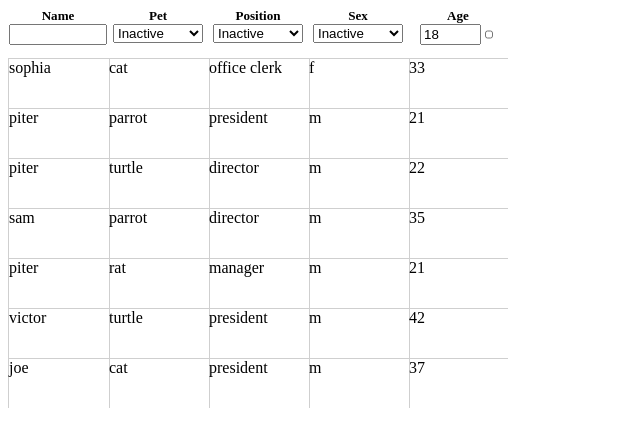
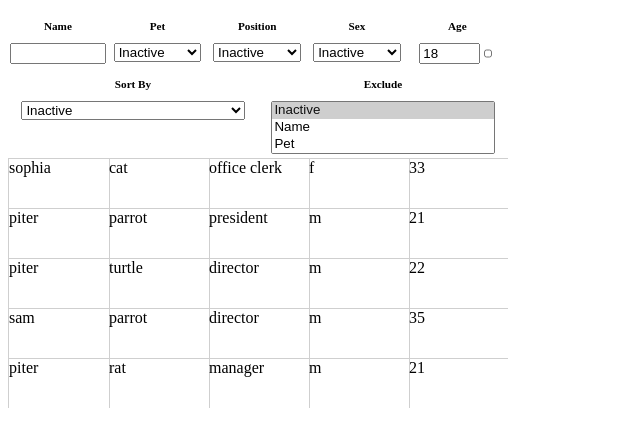
Before and after one commit to nextdesusu/angular-excel, an Angular app: page / in a window 1280 px wide. Shown: the top 446 px of the page, without its empty margins (0-640 px from the left). Built offline with nearby package versions, Linux system fonts and the light colour scheme.

Commit message:
feat: work on exclude and sort fields

```diff
--- a/src/app/select/select.component.html
+++ b/src/app/select/select.component.html
@@ -1,4 +1,8 @@
-<select (change)="onChange($event)">
+<select
+  (change)="onChange($event)"
+  [multiple]="props.type === 'multiple'"
+  [size]="props.type === 'multiple' ? 3 : 1"
+>
   <option>inactive</option>
   <option *ngFor="let opt of props.options">{{ opt }}</option>
 </select>
--- a/src/app/select/select.component.ts
+++ b/src/app/select/select.component.ts
@@ -1,5 +1,5 @@
 import { Component, Input, Output, EventEmitter } from '@angular/core';
-import { inputEvent } from "../../types";
+import { inputEvent, selectProps } from "../../types";
 
 @Component({
   selector: 'app-select',
@@ -7,20 +7,47 @@ import { inputEvent } from "../../types";
   styleUrls: ['./select.component.css']
 })
 export class SelectComponent {
-  @Input() props: {
-    id: number;
-    type: "select" | "bool";
-    options: Array<string>;
-  }
+  @Input() props: selectProps;
   @Output() onChanged = new EventEmitter<inputEvent>();
-  public query: string = "";
+  public query: string | Array<string> = "";
   public isActive: boolean = true;
   constructor() { }
+
+  *extractOptions(opts: HTMLOptionsCollection) {
+    for (let i = 0; i < opts.length; i += 1) {
+      const opt: HTMLOptionElement = opts[i];
+      yield opt;
+    }
+  }
+
   onChange(event: Event): void {
     const target = event.target as HTMLSelectElement;
-    this.query = target.value;
-    if (this.query === "inactive") this.isActive = false;
-    else this.isActive = true;
+    const { type } = this.props;
+    if (type === "multiple") {
+      const selected: Array<string> = [];
+      for (const opt of this.extractOptions(target.options)) {
+        if (opt.selected) {
+          if (opt.value === "inactive") {
+            this.isActive = false;
+            for (const optOff of this.extractOptions(target.options)) {
+              if (optOff.value !== "inactive") {
+                optOff.selected = false;
+              } else {
+                optOff.selected = true;
+              }
+            }
+            break;
+          } else {
+            selected.push(opt.value);
+          }
+        }
+      }
+      this.query = selected;
+    } else {
+      this.query = target.value;
+      if (this.query === "inactive") this.isActive = false;
+      else this.isActive = true;
+    }
     const { query, isActive, props: { id } } = this;
     this.onChanged.emit({
       id,
--- a/src/app/v-header/v-header.component.css
+++ b/src/app/v-header/v-header.component.css
@@ -19,8 +19,13 @@
   position: absolute;
 }
 
-.v-header-item {
-  font-size: .7em;
+.v-header-caption {
   text-transform: capitalize;
   text-align: center;
+  font-size: 0.7em;
 }
+
+.v-header-utility-wrapper {
+  display: grid;
+  grid-template-columns: 1fr 1fr;
+}
--- a/src/app/v-header/v-header.component.html
+++ b/src/app/v-header/v-header.component.html
@@ -1,5 +1,6 @@
 <ng-template [ngIf]="isPropsLoaded" [ngIfElse]="loading">
-  <div
+  <tr>
+    <th
       *ngFor="let field of props.items; trackBy: vHeaderTracker"
       [ngStyle]="{
         'left.px': field.id * props.cellWidth,
@@ -9,7 +10,7 @@
       [ngSwitch]="field.type"
       class="v-header-item"
     >
-    <h3>{{ field.name }}</h3>
+      <h3 class="v-header-caption">{{ field.name }}</h3>
       <app-input
         *ngSwitchCase="'text'"
         [id]="field.id"
@@ -38,7 +39,21 @@
         (onChanged)="onChange($event)"
       ></app-select>
       <p *ngSwitchDefault>error!</p>
-  </div>
+    </th>
+  </tr>
+  <tr class="v-header-utility-wrapper">
+    <th>
+      <h3 class="v-header-caption">sort by</h3>
+      <app-select [props]="sortProps"></app-select>
+    </th>
+    <th style="z-index: 10">
+      <h3 class="v-header-caption">exclude</h3>
+      <app-select
+        (onChanged)="onExcludeChange($event)"
+        [props]="excludeProps"
+      ></app-select>
+    </th>
+  </tr>
 </ng-template>
 <ng-template #loading>
   <p>Loading...</p>
--- a/src/app/v-header/v-header.component.ts
+++ b/src/app/v-header/v-header.component.ts
@@ -7,7 +7,16 @@ import {
   OnChanges,
   SimpleChanges
 } from '@angular/core';
-import { VHeaderProps, VheaderFieldDescription, VHeaderEvent, idQuery, inputEvent } from "../../types";
+import {
+  VHeaderProps,
+  VheaderFieldDescription,
+  VHeaderEvent,
+  idQuery,
+  inputEvent,
+  fieldDescription,
+  selectProps,
+  sortByType
+} from "../../types";
 
 @Component({
   selector: 'app-v-header',
@@ -20,8 +29,27 @@ export class VHeaderComponent implements OnChanges {
   @HostBinding('style.height') hostHeight;
   @HostBinding('style.width') hostWidth;
   private queries: Array<idQuery> = [];
+  private sortBy: sortByType = null;
+  private exclude: Array<number> = [];
   private propsLoaded: boolean = false;
   constructor() { }
+
+  public get sortProps(): selectProps {
+    return {
+      id: 0,
+      options: this.props.items.map((item: fieldDescription) => item.name),
+      type: "select"
+    }
+  }
+
+  public get excludeProps(): selectProps {
+    return {
+      id: 0,
+      options: this.props.items.map((item: fieldDescription) => item.name),
+      type: "multiple"
+    }
+  }
+
   ngOnChanges(changes: SimpleChanges): void {
     const {
       props
@@ -33,8 +61,27 @@ export class VHeaderComponent implements OnChanges {
       cellHeight,
       items
     } = props.currentValue;
-    this.hostHeight = `${cellHeight}px`;
+    this.hostHeight = `${cellHeight * 3}px`;
     this.hostWidth = `${cellWidth * items.length}px`;
+  }
+
+  private dispatchQuery(): void {
+    this.onQuery.emit({
+      sortByColumns: this.queries, sortBy: {
+        ascending: true,
+        id: 0,
+      },
+      exclude: []
+    });
+  }
+
+  public onSortChange(event: inputEvent): void {
+    //this.sortBy = event.query;
+  }
+
+  public onExcludeChange(event: inputEvent): void {
+    this.exclude = event.query as Array<number>;
+    console.log("exc now:", this.exclude)
   }
 
   public onChange(event: inputEvent): void {
@@ -47,7 +94,7 @@ export class VHeaderComponent implements OnChanges {
     if (isActive) {
       this.queries.push({ id, query });
     }
-    this.onQuery.emit({ sortByColumns: this.queries });
+    this.dispatchQuery();
   }
 
   public get isPropsLoaded(): boolean {
--- a/src/types.ts
+++ b/src/types.ts
@@ -29,13 +29,29 @@ export interface VHeaderProps {
 
 export interface idQuery {
   id: number;
-  query: string | number;
+  query: string | number | Array<string | number>;
 }
 
 export interface VHeaderEvent {
   sortByColumns: Array<idQuery>;
+  sortBy: {
+    ascending: boolean;
+    id: number;
+  };
+  exclude: Array<number>;
 }
 
 export interface inputEvent extends idQuery {
   isActive: boolean;
 }
+
+export interface selectProps {
+  id: number;
+  type: "select" | "bool" | "multiple";
+  options: Array<string>;
+}
+
+export type sortByType = {
+  id: number;
+  ascending: boolean;
+} | null;
```
Lines whose indentation alone changed are shown as unchanged.
